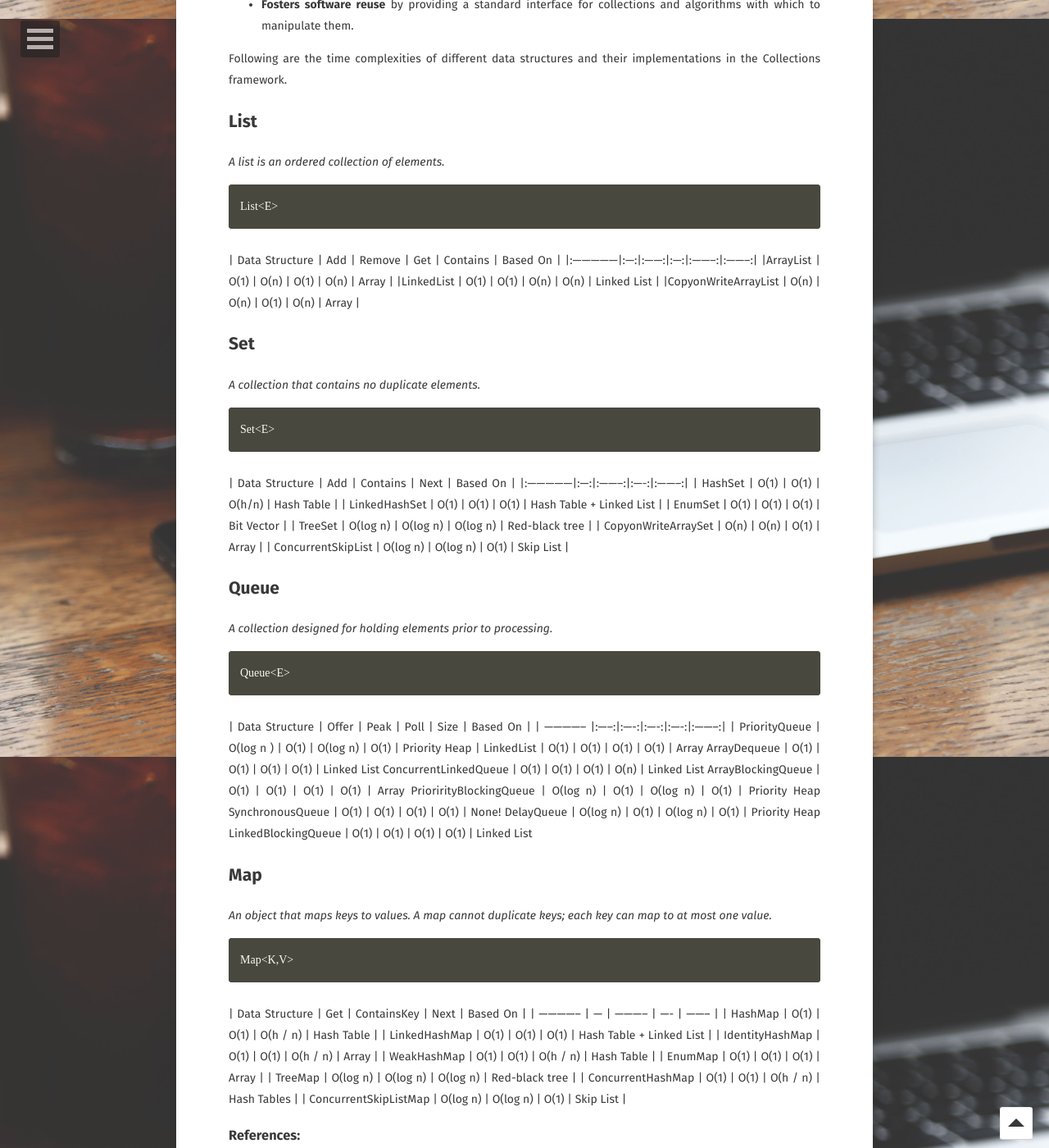
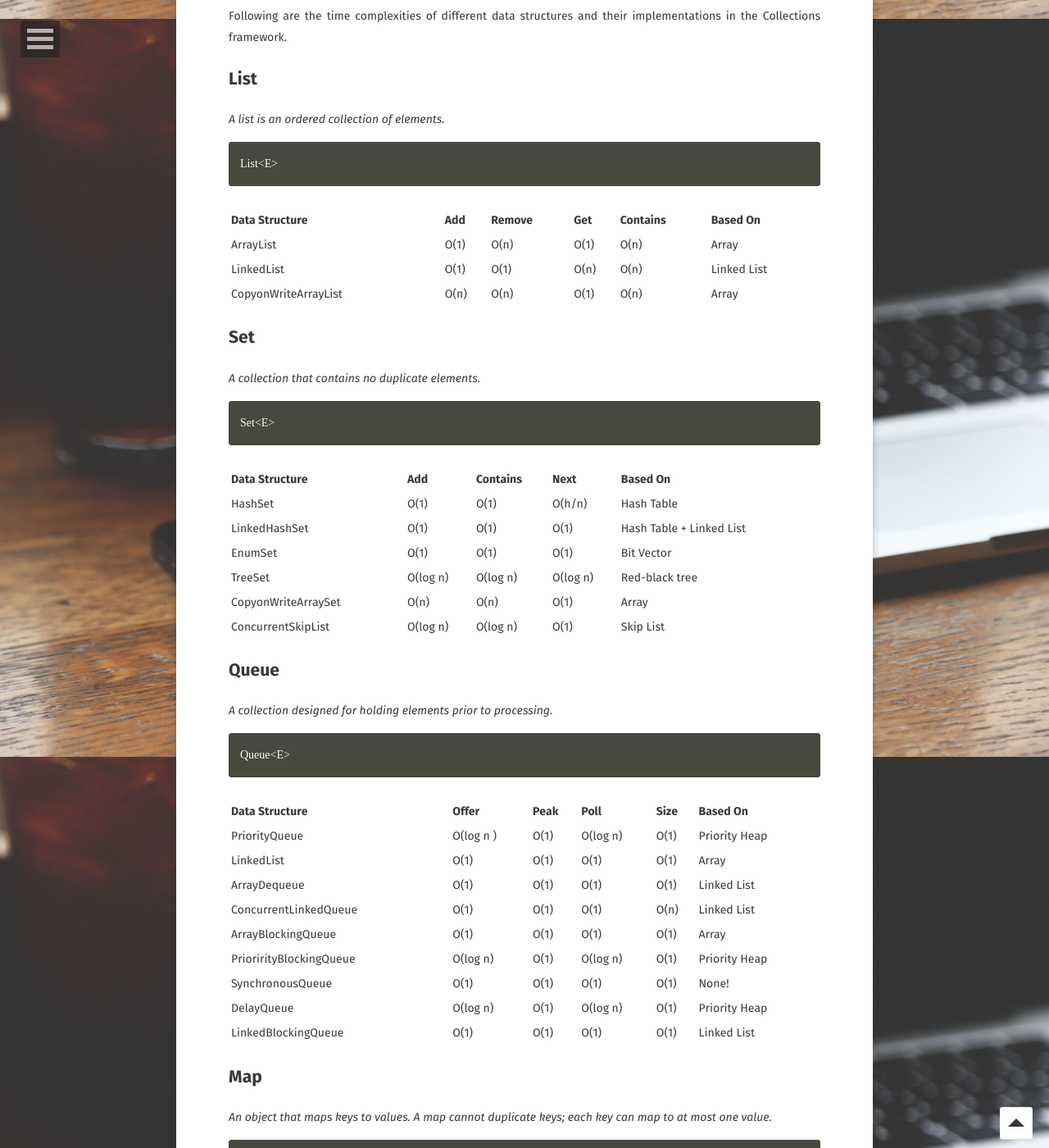
Before and after one commit to dverma/dverma.github.io, a Jekyll site: the page built from _posts/2017-02-12-java-collections-time-complexities.md, in a window 1280 px wide and 1400 px high, scrolled down 877 px. Shown: the whole window at 82% size. Built offline with Jekyll 4.4.1, drawn with Linux system fonts in a browser that asks for light colours; some web fonts are replaced; comment, search, counter and statistics services are not loaded; some of the changed text lies outside the part shown.

Commit message:
Fixed markdown

````diff
--- a/_posts/2017-02-12-java-collections-time-complexities.md
+++ b/_posts/2017-02-12-java-collections-time-complexities.md
@@ -30,53 +30,57 @@ _A list is an ordered collection of elements._
 ```
 List<E>
 ```
+
 | Data Structure | Add | Remove | Get | Contains | Based On |
-|:---------------|:---:|:------:|:---:|:--------:|:--------:|
-|ArrayList |  O(1) | O(n) | O(1) | O(n) | Array |
-|LinkedList | O(1) | O(1) | O(n) | O(n) | Linked List |
-|CopyonWriteArrayList |  O(n) | O(n) | O(1) | O(n) | Array |
-{: rules="groups"}
+|----------------|-----|--------|-----|----------|----------|
+| ArrayList |  O(1) | O(n) | O(1) | O(n) | Array |
+| LinkedList | O(1) | O(1) | O(n) | O(n) | Linked List |
+| CopyonWriteArrayList |  O(n) | O(n) | O(1) | O(n) | Array |
+|----------------|-----|--------|-----|----------|----------|
 
 ## Set
 _A collection that contains no duplicate elements._
 ```
 Set<E>
 ```
+
 | Data Structure | Add | Contains | Next | Based On |
-|:---------------|:---:|:--------:|:----:|:--------:|
+|----------------|-----|----------|------|----------|
 | HashSet | O(1) | O(1) | O(h/n) | Hash Table |
 | LinkedHashSet | O(1) | O(1) | O(1) | Hash Table + Linked List |
 | EnumSet | O(1) | O(1) | O(1) | Bit Vector |
 | TreeSet | O(log n) | O(log n) | O(log n) | Red-black tree |
 | CopyonWriteArraySet | O(n) | O(n) | O(1) | Array |
 | ConcurrentSkipList | O(log n) | O(log n) | O(1) | Skip List |
-{: rules="groups"}
+|----------------|-----|----------|------|----------|
 
 ## Queue
 _A collection designed for holding elements prior to processing._
 ```
 Queue<E>
 ```
+
 | Data Structure | Offer | Peak | Poll | Size | Based On |
-| -------------- |:-----:|:----:|:----:|:----:|:--------:|
+|----------------|-------|------|------|------|----------|
 | PriorityQueue | O(log n ) | O(1) | O(log n) | O(1) | Priority Heap |
-LinkedList |  O(1) | O(1) | O(1) | O(1) | Array
-ArrayDequeue |  O(1) | O(1) | O(1) | O(1) | Linked List
-ConcurrentLinkedQueue |  O(1) | O(1) | O(1) | O(n) | Linked List
-ArrayBlockingQueue |  O(1) | O(1) | O(1) | O(1) | Array
-PriorirityBlockingQueue | O(log n) | O(1) | O(log n) | O(1) | Priority Heap
-SynchronousQueue | O(1) | O(1) | O(1) | O(1) | None!
-DelayQueue | O(log n) | O(1) | O(log n) | O(1) | Priority Heap
-LinkedBlockingQueue | O(1) | O(1) | O(1) | O(1) | Linked List
-{: rules="groups"}
+| LinkedList |  O(1) | O(1) | O(1) | O(1) | Array |
+| ArrayDequeue |  O(1) | O(1) | O(1) | O(1) | Linked List |
+| ConcurrentLinkedQueue |  O(1) | O(1) | O(1) | O(n) | Linked List |
+| ArrayBlockingQueue |  O(1) | O(1) | O(1) | O(1) | Array |
+| PriorirityBlockingQueue | O(log n) | O(1) | O(log n) | O(1) | Priority Heap |
+| SynchronousQueue | O(1) | O(1) | O(1) | O(1) | None! |
+| DelayQueue | O(log n) | O(1) | O(log n) | O(1) | Priority Heap |
+| LinkedBlockingQueue | O(1) | O(1) | O(1) | O(1) | Linked List |
+|----------------|-------|------|------|------|----------|
 
 ## Map
 _An object that maps keys to values. A map cannot duplicate keys; each key can map to at most one value._
 ```
 Map<K,V>
 ```
+
 | Data Structure | Get | ContainsKey | Next | Based On |
-| -------------- | --- | ----------- | ---- | -------- |
+|----------------|-----|-------------|------|----------|
 | HashMap | O(1) | O(1) | O(h / n) | Hash Table |
 | LinkedHashMap | O(1) | O(1) | O(1) | Hash Table + Linked List |
 | IdentityHashMap | O(1) | O(1) | O(h / n) | Array |
@@ -85,6 +89,8 @@ Map<K,V>
 | TreeMap | O(log n) | O(log n) | O(log n) | Red-black tree |
 | ConcurrentHashMap | O(1) | O(1) | O(h / n) | Hash Tables |
 | ConcurrentSkipListMap | O(log n) | O(log n) | O(1) | Skip List |
+|----------------|-----|-------------|------|----------|
+
 
 ### References:
 >[Collections Overview](http://docs.oracle.com/javase/6/docs/technotes/guides/collections/overview.html) has a nice summary table.
````
Also changed, not shown: other parts of _posts/2017-02-12-java-collections-time-complexities.md (+1 -1 lines).
